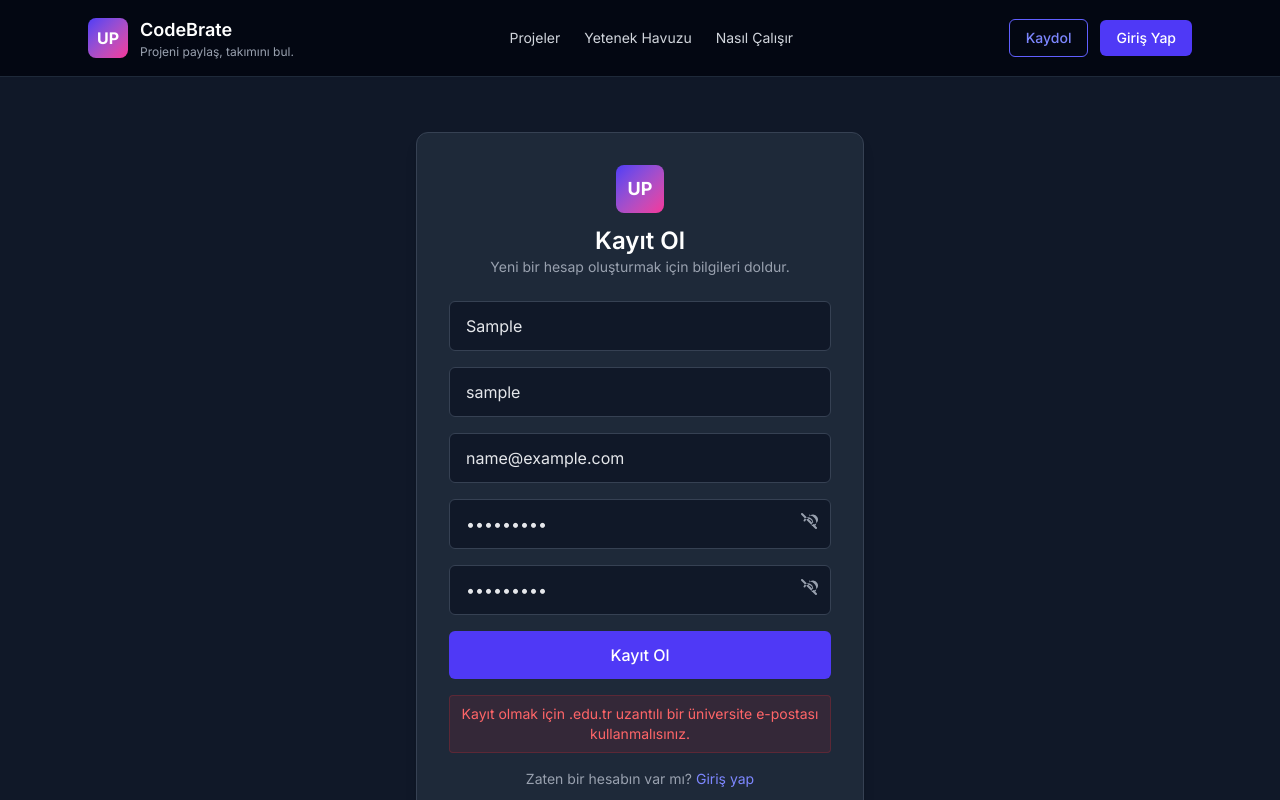
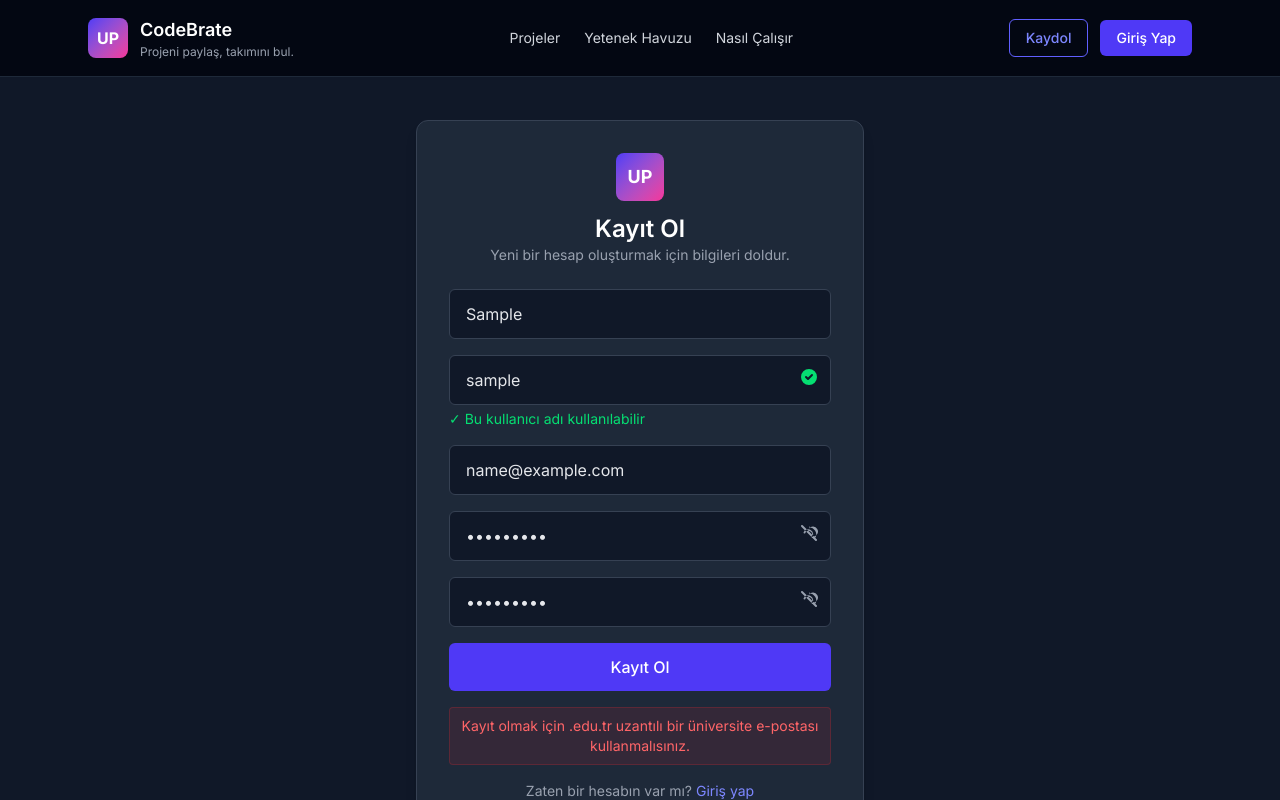
Before and after one commit to Erenvo/CodeBrate, a Next.js app: page /register in a window 1280 px wide. Both pictures are taken after typing "Sample", "Sample", "name@example.com", "Sample123", "Sample123" into the empty fields and a click on the button "Kayıt Ol". Shown: the top 800 px of the page. Built offline with nearby package versions, Linux system fonts and the light colour scheme; no server answers; the database is empty.

Commit message:
username düzenlemeleri

```diff
--- a/app/(auth)/register/page.tsx
+++ b/app/(auth)/register/page.tsx
@@ -1,7 +1,7 @@
 // app/(auth)/register/page.tsx
 'use client'
 
-import { useState } from 'react'
+import { useState, useEffect } from 'react'
 import { createClient } from '@/lib/supabase/client'
 import { useRouter } from 'next/navigation'
 import Link from 'next/link'
@@ -12,12 +12,37 @@ export default function RegisterPage() {
   const [confirmPassword, setConfirmPassword] = useState('')
   const [fullName, setFullName] = useState('')
   const [username, setUsername] = useState('')
+  const [usernameStatus, setUsernameStatus] = useState<'available' | 'taken' | null>(null)
+  const [checkingUsername, setCheckingUsername] = useState(false)
   const [message, setMessage] = useState<string | null>(null)
   const [error, setError] = useState<string | null>(null)
   const [loading, setLoading] = useState(false)
   const [showPassword, setShowPassword] = useState(false)
   const [showConfirmPassword, setShowConfirmPassword] = useState(false)
   const supabase = createClient()
+
+  // Username kontrolü
+  useEffect(() => {
+    const checkUsername = async () => {
+      if (!username || username.length < 3) {
+        setUsernameStatus(null)
+        return
+      }
+
+      setCheckingUsername(true)
+      const { data: existingUser } = await supabase
+        .from('profiles')
+        .select('username')
+        .eq('username', username.toLowerCase())
+        .single()
+
+      setUsernameStatus(existingUser ? 'taken' : 'available')
+      setCheckingUsername(false)
+    }
+
+    const debounceTimer = setTimeout(checkUsername, 500)
+    return () => clearTimeout(debounceTimer)
+  }, [username])
 
   const validateEmailDomain = (email: string) => {
     return email.endsWith('.edu.tr')
@@ -41,14 +66,7 @@ export default function RegisterPage() {
       return
     }
 
-    // Kullanıcı adı kontrolü
-    const { data: existingUser } = await supabase
-      .from('profiles')
-      .select('username')
-      .eq('username', username)
-      .single()
-
-    if (existingUser) {
+    if (usernameStatus === 'taken') {
       setError('Bu kullanıcı adı maalesef alınmış. Lütfen başka bir tane seç.')
       setLoading(false)
       return
@@ -59,7 +77,7 @@ export default function RegisterPage() {
       password,
       options: {
         data: {
-          username: username,
+          username: username.toLowerCase(),
           full_name: fullName,
         },
       },
@@ -74,6 +92,7 @@ export default function RegisterPage() {
       setConfirmPassword('')
       setUsername('')
       setFullName('')
+      setUsernameStatus(null)
     }
     setLoading(false)
   }
@@ -96,14 +115,49 @@ export default function RegisterPage() {
             required
             className="rounded-md bg-gray-900 border border-gray-700 px-4 py-3 text-gray-200 focus:ring-indigo-500 outline-none"
           />
+
+          {/* Kullanıcı Adı Alanı */}
+          <div>
+            <div className="relative">
               <input
                 type="text"
                 placeholder="Kullanıcı Adı"
                 value={username}
                 onChange={(e) => setUsername(e.target.value.toLowerCase().replace(/\s/g, ''))}
                 required
-            className="rounded-md bg-gray-900 border border-gray-700 px-4 py-3 text-gray-200 focus:ring-indigo-500 outline-none"
+                className="w-full rounded-md bg-gray-900 border border-gray-700 px-4 py-3 pr-10 text-gray-200 focus:ring-indigo-500 outline-none"
               />
+              {checkingUsername && (
+                <div className="absolute right-3 top-3 text-gray-400">
+                  <svg className="animate-spin h-5 w-5" xmlns="http://www.w3.org/2000/svg" fill="none" viewBox="0 0 24 24">
+                    <circle className="opacity-25" cx="12" cy="12" r="10" stroke="currentColor" strokeWidth="4"></circle>
+                    <path className="opacity-75" fill="currentColor" d="M4 12a8 8 0 018-8V0C5.373 0 0 5.373 0 12h4zm2 5.291A7.962 7.962 0 014 12H0c0 3.042 1.135 5.824 3 7.938l3-2.647z"></path>
+                  </svg>
+                </div>
+              )}
+              {!checkingUsername && usernameStatus === 'available' && (
+                <div className="absolute right-3 top-3 text-green-400">
+                  <svg className="w-5 h-5" fill="currentColor" viewBox="0 0 20 20">
+                    <path fillRule="evenodd" d="M10 18a8 8 0 100-16 8 8 0 000 16zm3.707-9.293a1 1 0 00-1.414-1.414L9 10.586 7.707 9.293a1 1 0 00-1.414 1.414l2 2a1 1 0 001.414 0l4-4z" clipRule="evenodd" />
+                  </svg>
+                </div>
+              )}
+              {!checkingUsername && usernameStatus === 'taken' && (
+                <div className="absolute right-3 top-3 text-red-400">
+                  <svg className="w-5 h-5" fill="currentColor" viewBox="0 0 20 20">
+                    <path fillRule="evenodd" d="M10 18a8 8 0 100-16 8 8 0 000 16zM8.707 7.293a1 1 0 00-1.414 1.414L8.586 10l-1.293 1.293a1 1 0 101.414 1.414L10 11.414l1.293 1.293a1 1 0 001.414-1.414L11.414 10l1.293-1.293a1 1 0 00-1.414-1.414L10 8.586 8.707 7.293z" clipRule="evenodd" />
+                  </svg>
+                </div>
+              )}
+            </div>
+            {usernameStatus === 'available' && (
+              <p className="text-sm text-green-400 mt-1">✓ Bu kullanıcı adı kullanılabilir</p>
+            )}
+            {usernameStatus === 'taken' && (
+              <p className="text-sm text-red-400 mt-1">✗ Bu kullanıcı adı alınmış</p>
+            )}
+          </div>
+
           <input
             type="email"
             placeholder="Üniversite e-postan (@edu.tr)"
@@ -171,7 +225,7 @@ export default function RegisterPage() {
 
           <button
             type="submit"
-            disabled={loading}
+            disabled={loading || usernameStatus === 'taken'}
             className="rounded-md bg-indigo-600 px-4 py-3 text-white font-medium hover:opacity-90 transition disabled:opacity-50"
           >
             {loading ? 'Kontrol Ediliyor...' : 'Kayıt Ol'}
--- a/app/profil/duzenle/page.tsx
+++ b/app/profil/duzenle/page.tsx
@@ -90,8 +90,15 @@ export default function ProfilDuzenle() {
   // 2. PROFİL GÜNCELLEME
   const handleUpdateProfile = async (e: React.FormEvent) => {
     e.preventDefault()
+    setMessage(null)
+
+    // Username kontrolü
+    if (!formData.username || formData.username.trim() === '') {
+      setMessage('Hata: Kullanıcı adı boş bırakılamaz.')
+      return
+    }
+
     setIsSaving(true)
-    setMessage(null)
 
     const { error } = await supabase
       .from('profiles')
@@ -186,14 +193,20 @@ export default function ProfilDuzenle() {
               </div>
 
               <div>
-                <label className="block text-sm font-medium text-gray-400 mb-1">Kullanıcı Adı (Giriş için)</label>
+                <label className="block text-sm font-medium text-gray-400 mb-1">Kullanıcı Adı (Giriş için) *</label>
                 <input
                   type="text"
                   value={formData.username}
                   onChange={(e) => setFormData({ ...formData, username: e.target.value.toLowerCase().replace(/\s/g, '') })}
-                  className="w-full rounded-md bg-gray-900 border border-gray-700 px-4 py-2 focus:ring-indigo-500 focus:border-indigo-500 outline-none"
+                  className={`w-full rounded-md bg-gray-900 border px-4 py-2 focus:ring-indigo-500 focus:border-indigo-500 outline-none ${
+                    !formData.username ? 'border-red-500' : 'border-gray-700'
+                  }`}
                   placeholder="nickname"
+                  required
                 />
+                {!formData.username && (
+                  <p className="text-sm text-red-400 mt-1">✗ Kullanıcı adı boş bırakılamaz</p>
+                )}
               </div>
             </div>
 
@@ -239,7 +252,7 @@ export default function ProfilDuzenle() {
             </div>
 
             <div className="pt-4">
-              <button type="submit" disabled={isSaving} className="w-full flex justify-center py-2 px-4 border border-transparent rounded-md shadow-sm text-sm font-medium text-white bg-indigo-600 hover:bg-indigo-700 focus:outline-none disabled:opacity-50">{isSaving ? 'Kaydediliyor...' : 'Değişiklikleri Kaydet'}</button>
+              <button type="submit" disabled={isSaving || !formData.username} className="w-full flex justify-center py-2 px-4 border border-transparent rounded-md shadow-sm text-sm font-medium text-white bg-indigo-600 hover:bg-indigo-700 focus:outline-none disabled:opacity-50">{isSaving ? 'Kaydediliyor...' : 'Değişiklikleri Kaydet'}</button>
               {message && <p className={`mt-4 text-center text-sm ${message.includes('Hata') ? 'text-red-400' : 'text-green-400'}`}>{message}</p>}
             </div>
           </form>
```
Lines whose indentation alone changed are shown as unchanged.
